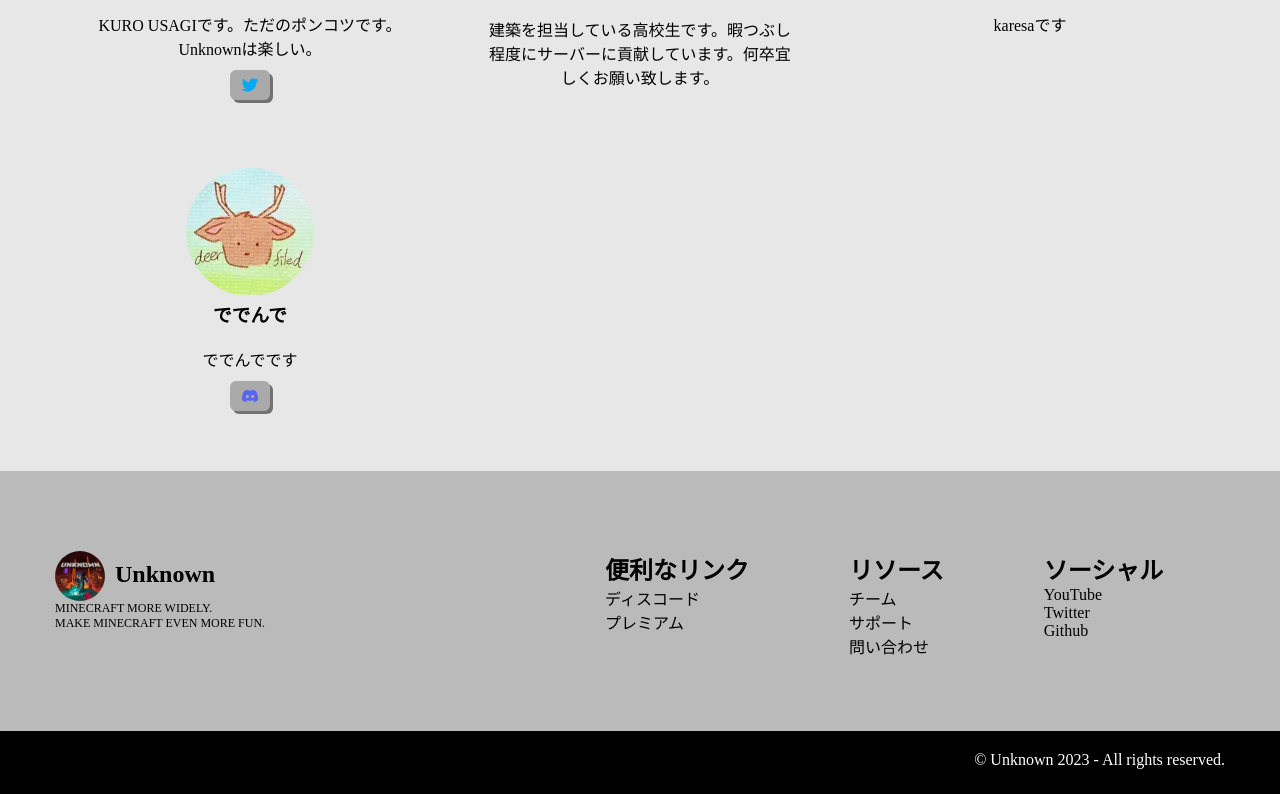
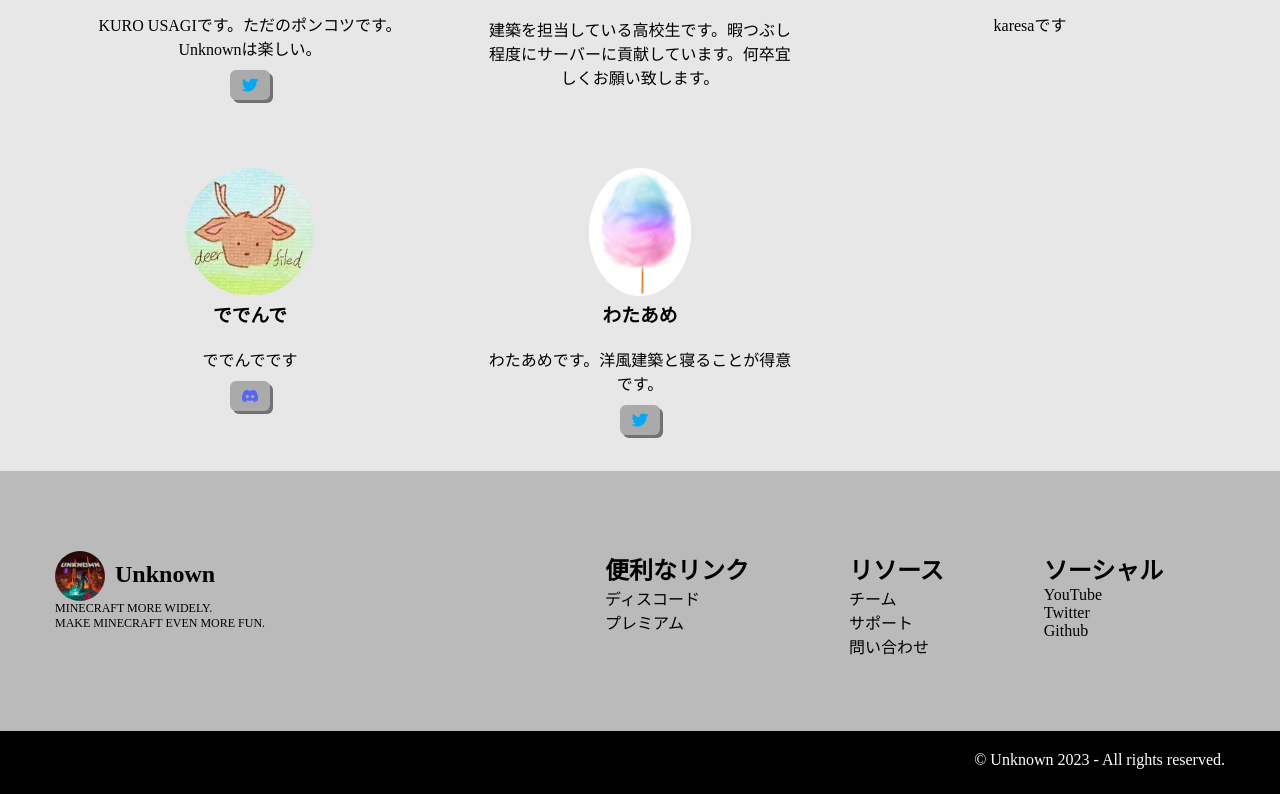
Before and after one commit to Unknown-Creators-Team/unknown-creators-team.github.io, a plain HTML site: page ja/team/index.html in a window 1280 px wide. Shown: the part 1029-1823 px from the top of the page. Drawn offline with Linux system fonts and the light colour scheme.

Commit message:
update ja/team/index.html

```diff
--- a/ja/team/index.html
+++ b/ja/team/index.html
@@ -159,6 +159,19 @@
                         </ul>
                     </div>
                 </div>
+                <div class="user">
+                    <img class="user-icon" src="/images/users/wataame.webp" alt="わたあめ">
+                    <h3>わたあめ</h3>
+                    <p class="user-content">わたあめです。洋風建築と寝ることが得意です。</p>
+                    <div class="buttons">
+                        <ul>
+                            <!-- <li><a href="" target="_blank"><img src="/images/sns/website.webp" alt="WebSite"></a></li> -->
+                            <li><a href="https://twitter.com/watamen39" target="_blank"><img src="/images/sns/twitter.webp" alt="Twitter"></a></li>
+                            <!-- <li><a href="" target="_blank"><img src="/images/sns/youtube.webp" alt="YouTube"></a></li> -->
+                            <!-- <li><a href="" target="_blank"><img src="/images/sns/discord.webp" alt="Discord"></a></li> -->
+                        </ul>
+                    </div>
+                </div>
             </div>
         </div>
 
```
Also changed, not shown: images/users/wataame.webp (added).
